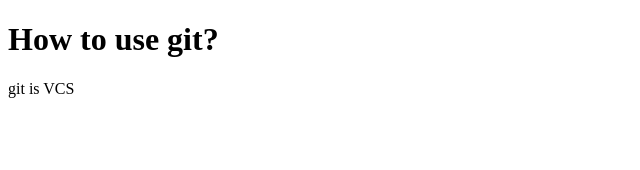
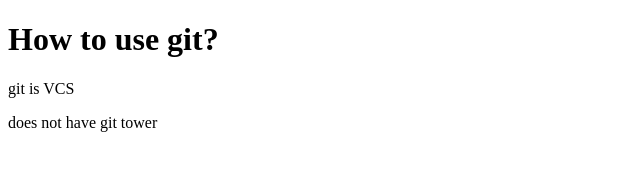
Before and after one commit to radpotato/HMS, a plain HTML site: page index.html in a window 1280 px wide. Shown: the whole page, without its empty margins (0-640 px from the left). Drawn offline with Linux system fonts and the light colour scheme.

Commit message:
version 0.0.2 commit. you are not advanced

```diff
--- a/index.html
+++ b/index.html
@@ -9,6 +9,7 @@
 	<div id="git-test">
 		<h1>How to use git?</h1>
 		<p>git is VCS</p>
+		<p>does not have git tower</p>
 	</div>
 </body>
 </html>
```
